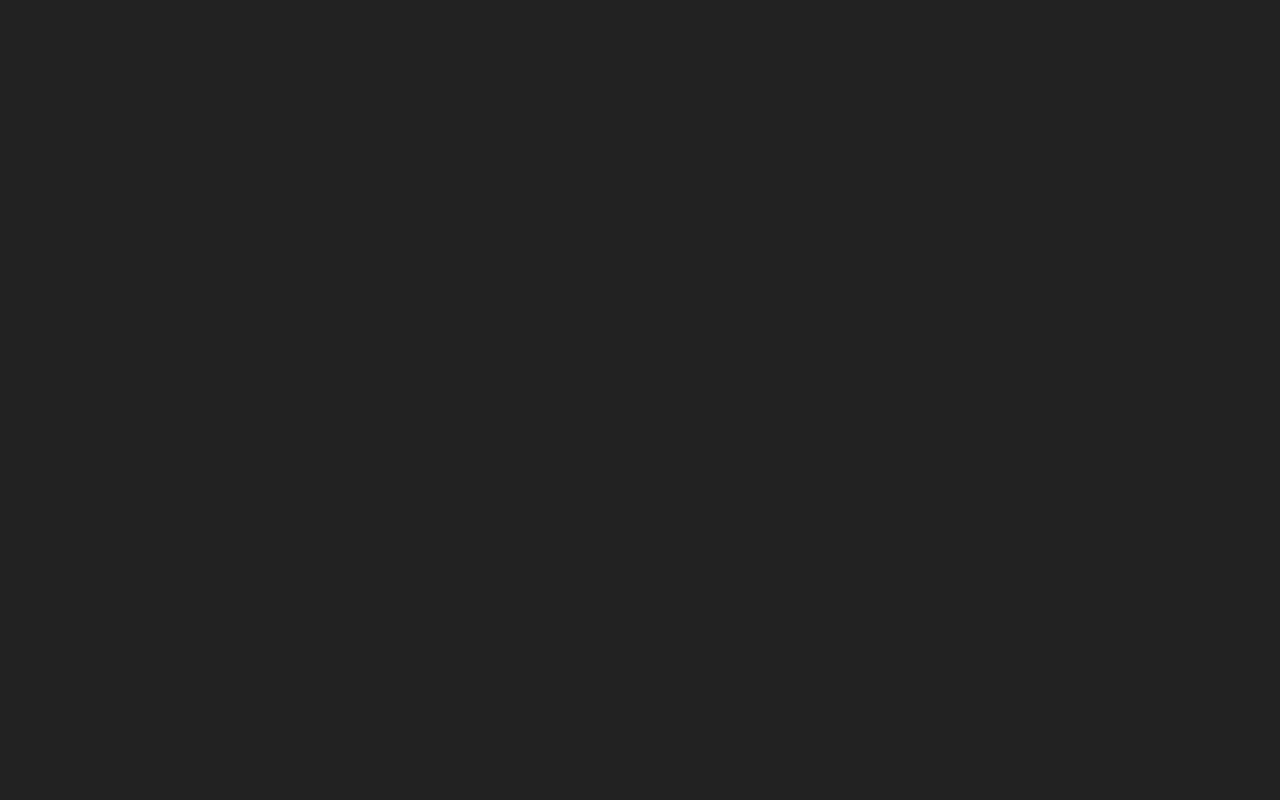
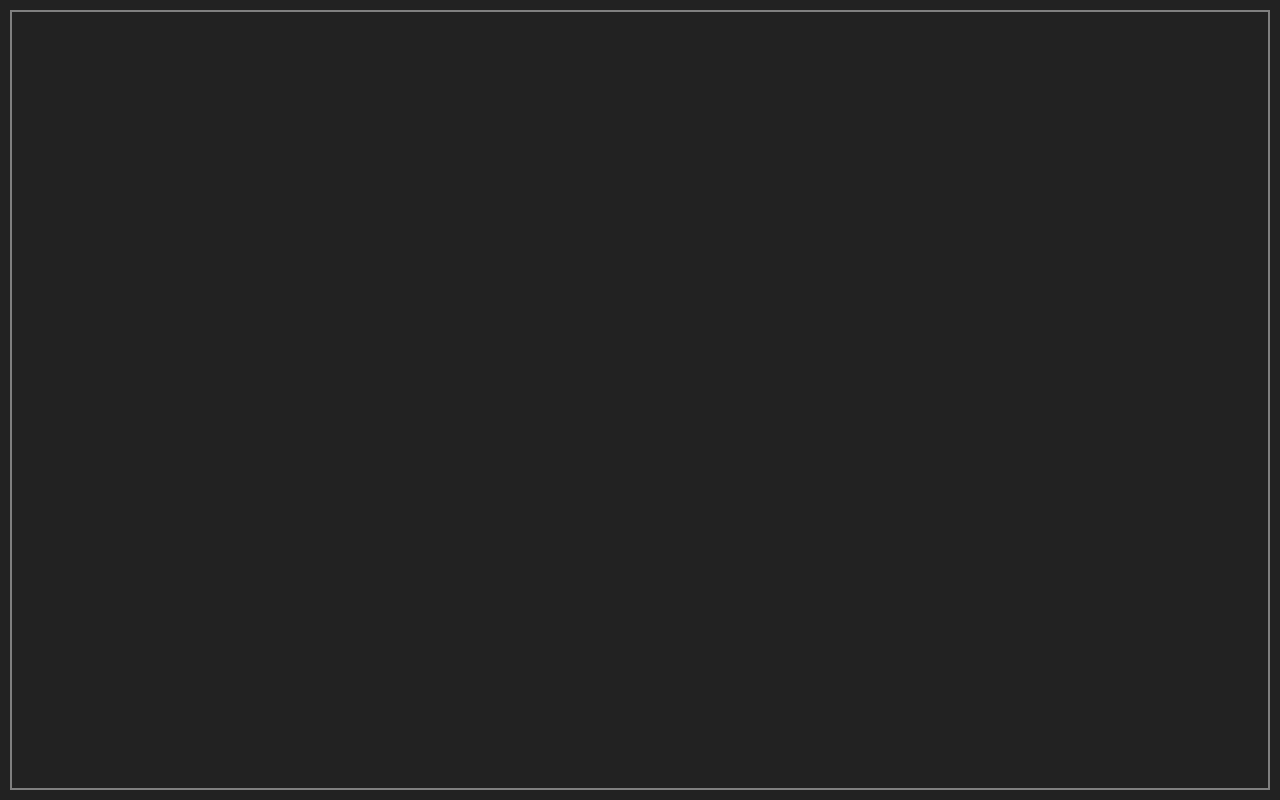
Before and after one commit to JanP1/MarsApp, an Angular app in the folder frontend/mars-app/: page / in a window 1280 px wide. Built offline with nearby package versions, Linux system fonts and the light colour scheme.

Commit message:
Main screen setup

```diff
--- a/frontend/mars-app/src/app/app.routes.ts
+++ b/frontend/mars-app/src/app/app.routes.ts
@@ -1,3 +1,10 @@
 import { Routes } from '@angular/router';
+import { MainScreen } from './features/main-screen/main-screen';
 
-export const routes: Routes = [];
+export const routes: Routes = [
+  {
+    path: '',
+    component: MainScreen,
+  },
+
+];
--- a/frontend/mars-app/src/app/app.scss
+++ b/frontend/mars-app/src/app/app.scss
@@ -0,0 +1,17 @@
+.page-container {
+  height: 100%;
+  width: 100%;
+  display: flex;
+  flex-direction: column;
+  overflow: hidden;
+  position: absolute;
+
+  background-size: 1000px;
+}
+
+.displayed-content-container {
+  height: 100%;
+  width: 100%;
+  padding: 10px;
+  box-sizing: border-box;
+}
--- /dev/null
+++ b/frontend/mars-app/src/app/features/main-screen/main-screen.html
@@ -0,0 +1,4 @@
+<div class="main-screen-container">
+
+
+</div>
--- /dev/null
+++ b/frontend/mars-app/src/app/features/main-screen/main-screen.scss
@@ -0,0 +1,7 @@
+.main-screen-container {
+  height: 100%;
+  width: 100%;
+
+  border: 2px solid gray;
+  box-sizing: border-box;
+}
--- /dev/null
+++ b/frontend/mars-app/src/app/features/main-screen/main-screen.ts
@@ -0,0 +1,9 @@
+import { Component } from '@angular/core';
+
+@Component({
+  selector: 'app-main-screen',
+  imports: [],
+  templateUrl: './main-screen.html',
+  styleUrl: './main-screen.scss',
+})
+export class MainScreen {}
--- a/frontend/mars-app/src/styles.scss
+++ b/frontend/mars-app/src/styles.scss
@@ -4,7 +4,7 @@ body {
   display: flex;
   flex-direction: column;
   margin: 0;
-  font-family: 'Play' sans-serif;
+  font-family: 'Play';
   background-color: #222;
 }
 
```
Also changed, not shown: 1 other file (tests, documents, lock files or other folders).
